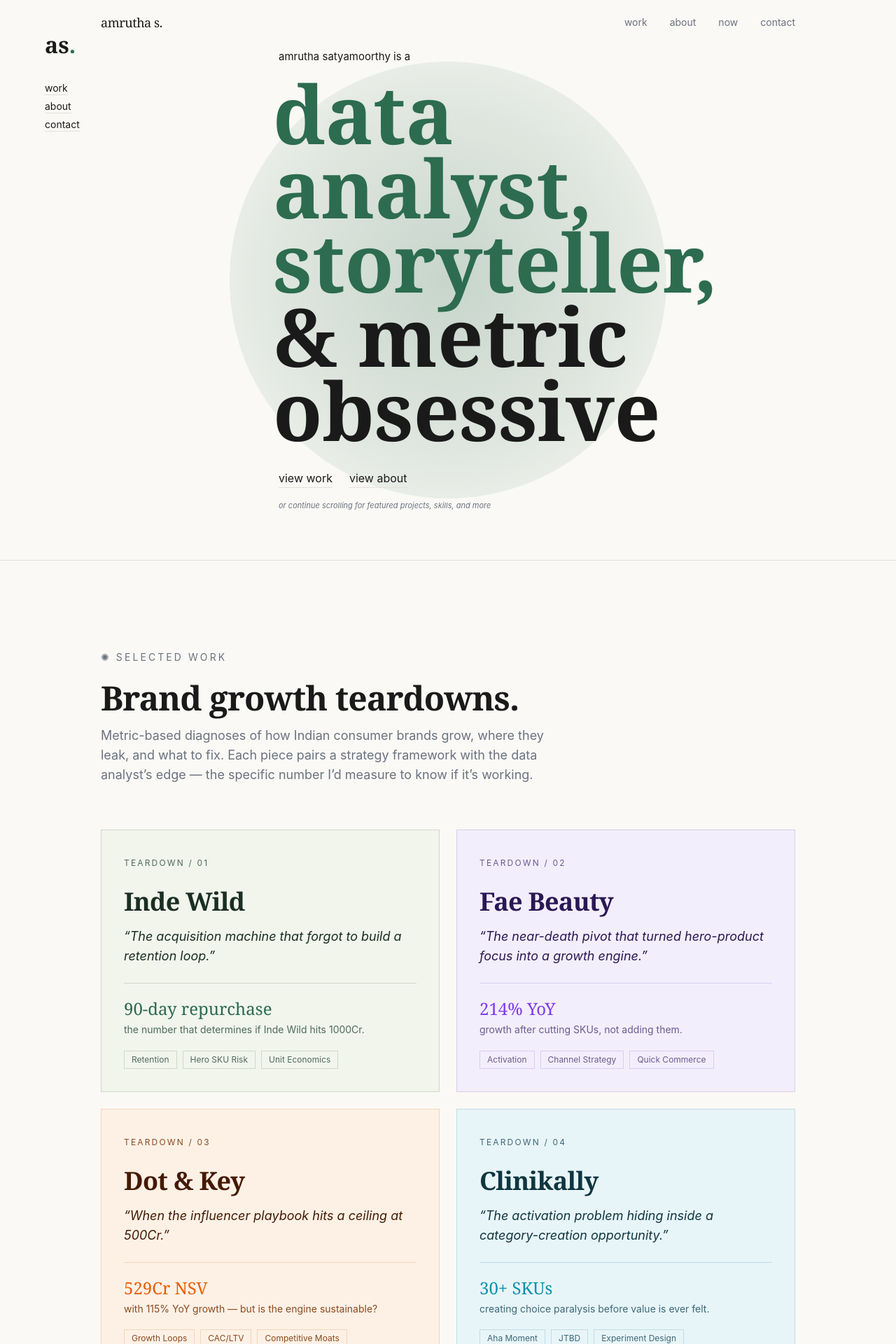
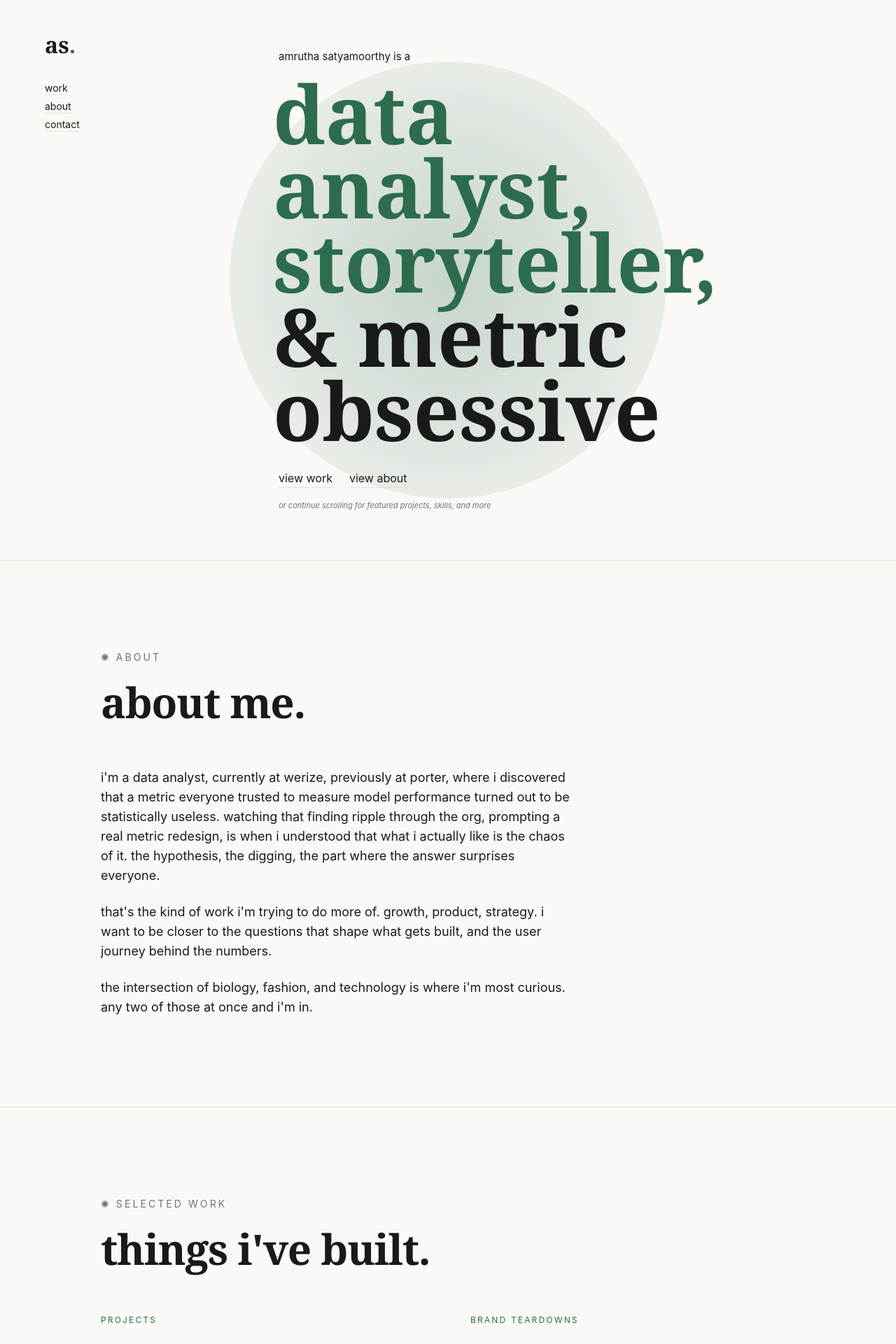
Before and after one commit to amrutha2912/amrutha-satyamoorthy, a React (Vite) app: page / in a window 1280 px wide. Shown: the top 1920 px of the page at 70% size. Built offline with nearby package versions, Linux system fonts and the light colour scheme; the HTML template or start-up script is replaced by a standard one.

Commit message:
Update Index.tsx

```diff
--- a/src/pages/Index.tsx
+++ b/src/pages/Index.tsx
@@ -1,24 +1,22 @@
-import Navigation from "@/components/Navigation";
 import Hero from "@/components/Hero";
-import BrandTeardowns from "@/components/BrandTeardowns";
-import DataProjects from "@/components/DataProjects";
+import About from "@/components/About";
+import TheWork from "@/components/TheWork";
 import Experience from "@/components/Experience";
-import About from "@/components/About";
-import Currently from "@/components/Currently";
+import Publications from "@/components/Publications";
 import Contact from "@/components/Contact";
 import BackToTop from "@/components/BackToTop";
+import CustomCursor from "@/components/CustomCursor";
 
 const Index = () => {
   return (
     <div className="min-h-screen bg-warm text-ink">
-      <Navigation />
+      <CustomCursor />
       <main>
         <Hero />
-        <BrandTeardowns />
-        <DataProjects />
+        <About />
+        <TheWork />
         <Experience />
-        <About />
-        <Currently />
+        <Publications />
         <Contact />
       </main>
       <BackToTop />
```
